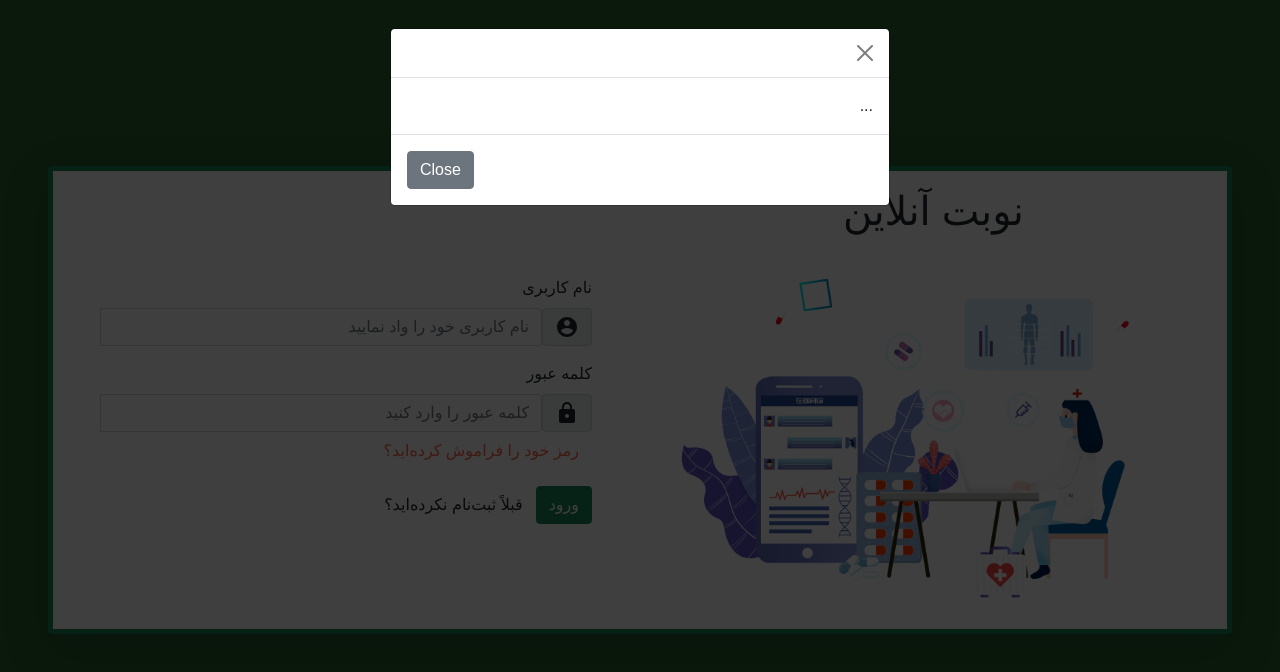
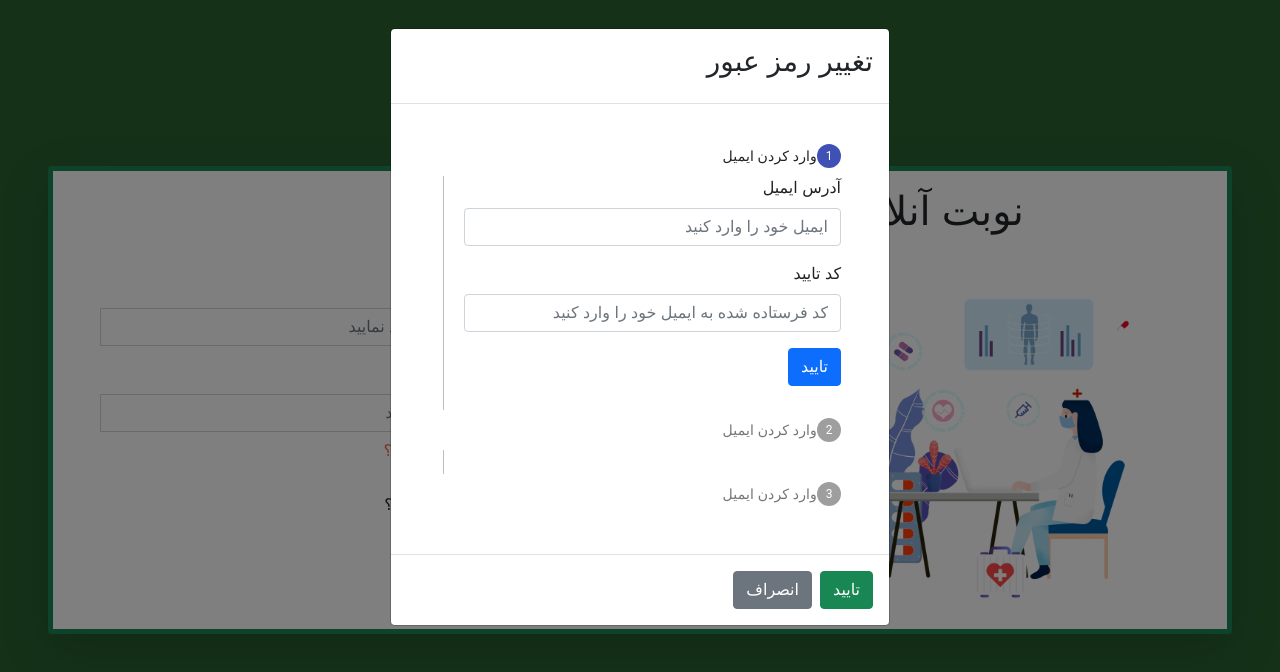
Before and after one commit to MelikaNobakhtian/luna-software-engineering, a React (Create React App) app in the folder Webfront/: page /login in a window 1280 px wide. Both pictures are taken after a click on the element "رمز خود را فراموش کرده‌اید؟". Shown: the top 672 px of the page. Built offline with nearby package versions, Linux system fonts and the light colour scheme.

Commit message:
add stepper for forgot password in login page

```diff
--- a/Webfront/public/index.html
+++ b/Webfront/public/index.html
@@ -17,13 +17,8 @@
     -->
     <link rel="manifest" href="%PUBLIC_URL%/manifest.json" />
 
-    <!--CDN via jsDelivr Bootstrap’-->
-    <link href="https://cdn.jsdelivr.net/npm/bootstrap@5.0.0-beta3/dist/css/bootstrap.min.css" rel="stylesheet"
-    integrity="sha384-eOJMYsd53ii+scO/bJGFsiCZc+5NDVN2yr8+0RDqr0Ql0h+rP48ckxlpbzKgwra6" crossorigin="anonymous">
-    <script src="https://cdn.jsdelivr.net/npm/@popperjs/core@2.9.1/dist/umd/popper.min.js"
-    integrity="sha384-SR1sx49pcuLnqZUnnPwx6FCym0wLsk5JZuNx2bPPENzswTNFaQU1RDvt3wT4gWFG" crossorigin="anonymous"></script>
-    <script src="https://cdn.jsdelivr.net/npm/bootstrap@5.0.0-beta3/dist/js/bootstrap.bundle.min.js"
-    integrity="sha384-JEW9xMcG8R+pH31jmWH6WWP0WintQrMb4s7ZOdauHnUtxwoG2vI5DkLtS3qm9Ekf" crossorigin="anonymous"></script>
+    <!-- Bootstrap CSS -->
+    <link href="https://cdn.jsdelivr.net/npm/bootstrap@5.0.0-beta3/dist/css/bootstrap.min.css" rel="stylesheet" integrity="sha384-eOJMYsd53ii+scO/bJGFsiCZc+5NDVN2yr8+0RDqr0Ql0h+rP48ckxlpbzKgwra6" crossorigin="anonymous">
 
     <!--
       Notice the use of %PUBLIC_URL% in the tags above.
@@ -40,6 +35,10 @@
   <body>
     <noscript>You need to enable JavaScript to run this app.</noscript>
     <div id="root"></div>
+
+    <!-- Option 1: Bootstrap Bundle with Popper -->
+    <script src="https://cdn.jsdelivr.net/npm/bootstrap@5.0.0-beta3/dist/js/bootstrap.bundle.min.js" integrity="sha384-JEW9xMcG8R+pH31jmWH6WWP0WintQrMb4s7ZOdauHnUtxwoG2vI5DkLtS3qm9Ekf" crossorigin="anonymous"></script>
+
     <!--
       This HTML file is a template.
       If you open it directly in the browser, you will see an empty page.
--- a/Webfront/src/components/login/login.js
+++ b/Webfront/src/components/login/login.js
@@ -11,6 +11,13 @@ import './signUp.css'
 import Cookies from 'js-cookie';
 import {API_BASE_URL} from '../apiConstant/apiConstant';
 import docImage from '../../assets/Lovepik_com-401686853-online-medical-consultation.png'
+import { makeStyles } from "@material-ui/core/styles";
+import Stepper from "@material-ui/core/Stepper";
+import Step from "@material-ui/core/Step";
+import StepLabel from "@material-ui/core/StepLabel";
+import StepContent from "@material-ui/core/StepContent";
+import Paper from "@material-ui/core/Paper";
+import Typography from "@material-ui/core/Typography";
 
 
 function Login(props) {
@@ -45,14 +52,25 @@ function Login(props) {
 
       const redirectToRegister = () => {
         props.history.push('/signup');
-        props.updateTitle('signup');
     }
 
   //   const redirectToForgotPass = () => {
   //     props.history.push('/forgotPass');
   //     props.updateTitle('forgotPass');
   // }
+  const [activeStep, setActiveStep] = useState(0);
 
+  const handleNext = () => {
+    setActiveStep((prevActiveStep) => prevActiveStep + 1);
+  };
+
+  const handleBack = () => {
+    setActiveStep((prevActiveStep) => prevActiveStep - 1);
+  };
+
+  const handleReset = () => {
+    setActiveStep(0);
+  };
 
     return (
         <div className="d-flex justify-content-center background">
@@ -121,14 +139,140 @@ function Login(props) {
   <div class="modal-dialog">
     <div class="modal-content">
       <div class="modal-header">
-
-        <button type="button" class="btn-close" data-bs-dismiss="modal" aria-label="Close"></button>
+        <h3>تغییر رمز عبور</h3>
       </div>
       <div class="modal-body">
-        ...
+
+
+
+      <div>
+      <Stepper activeStep={activeStep} orientation="vertical">
+
+          <Step key="1" >
+            <StepLabel>وارد کردن ایمیل</StepLabel>
+            <StepContent>
+
+            <div>
+          <form>
+            <div class="mb-3">
+              <label class="form-label">آدرس ایمیل</label>
+              <input type="email" class="form-control" placeholder="ایمیل خود را وارد کنید"/>
+            </div>
+            <div class="mb-3">
+              <label class="form-label"  >کد تایید</label>
+              <input type="password" class="form-control"  placeholder="کد فرستاده شده به ایمیل خود را وارد کنید"/>
+            </div>
+          </form>
+        </div>
+
+              <div >
+                <div>
+                  <Button
+                    onClick={handleNext}
+                  >
+                    تایید
+                  </Button>
+                </div>
+              </div>
+            </StepContent>
+          </Step>
+
+
+          <Step key="2">
+            <StepLabel>وارد کردن ایمیل</StepLabel>
+            <StepContent>
+
+            <div>
+          <form>
+            <div class="mb-3">
+              <label class="form-label">آدرس ایمیل</label>
+              <input type="email" class="form-control" placeholder="ایمیل خود را وارد کنید"/>
+            </div>
+            <div class="mb-3">
+              <label class="form-label"  >کد تایید</label>
+              <input type="password" class="form-control"  placeholder="کد فرستاده شده به ایمیل خود را وارد کنید"/>
+            </div>
+          </form>
+        </div>
+
+              <div >
+                <div>
+                  <Button
+                    disabled={activeStep === 0}
+                    onClick={handleBack}
+                  >
+                    Back
+                  </Button>
+                  <Button
+                    variant="contained"
+                    color="primary"
+                    onClick={handleNext}
+                  >
+                    {activeStep === 2 ? "Finish" : "Next"}
+                  </Button>
+                </div>
+              </div>
+            </StepContent>
+          </Step>
+
+
+
+          <Step key="3">
+            <StepLabel>وارد کردن ایمیل</StepLabel>
+            <StepContent>
+
+            <div>
+          <form>
+            <div class="mb-3">
+              <label class="form-label">آدرس ایمیل</label>
+              <input type="email" class="form-control" placeholder="ایمیل خود را وارد کنید"/>
+            </div>
+            <div class="mb-3">
+              <label class="form-label"  >کد تایید</label>
+              <input type="password" class="form-control"  placeholder="کد فرستاده شده به ایمیل خود را وارد کنید"/>
+            </div>
+          </form>
+        </div>
+
+              <div >
+                <div>
+                  <Button
+                    disabled={activeStep === 0}
+                    onClick={handleBack}
+                  >
+                    Back
+                  </Button>
+                  <Button
+                    variant="contained"
+                    color="primary"
+                    onClick={handleNext}
+                  >
+                    {activeStep === 2 ? "Finish" : "Next"}
+                  </Button>
+                </div>
+              </div>
+            </StepContent>
+          </Step>
+
+      </Stepper>
+      {activeStep === 2 && (
+        <Paper square elevation={0} >
+          <Typography>رمز شما با موفقیت عوض شد.</Typography>
+
+        </Paper>
+      )}
+    </div>
+
+
+
+
+
+
+
       </div>
-      <div class="modal-footer">
-        <button type="button" class="btn btn-secondary" data-bs-dismiss="modal">Close</button>
+      <div class="modal-footer d-flex justify-content-start">
+      <button type="submit" class="btn btn-success">تایید</button>
+        <button type="button" class="btn btn-secondary" data-bs-dismiss="modal" onClick={handleReset}>انصراف</button>
       </div>
     </div>
   </div>
```
Also changed, not shown: Webfront/src/Navbar.js (+4 -4 lines).
